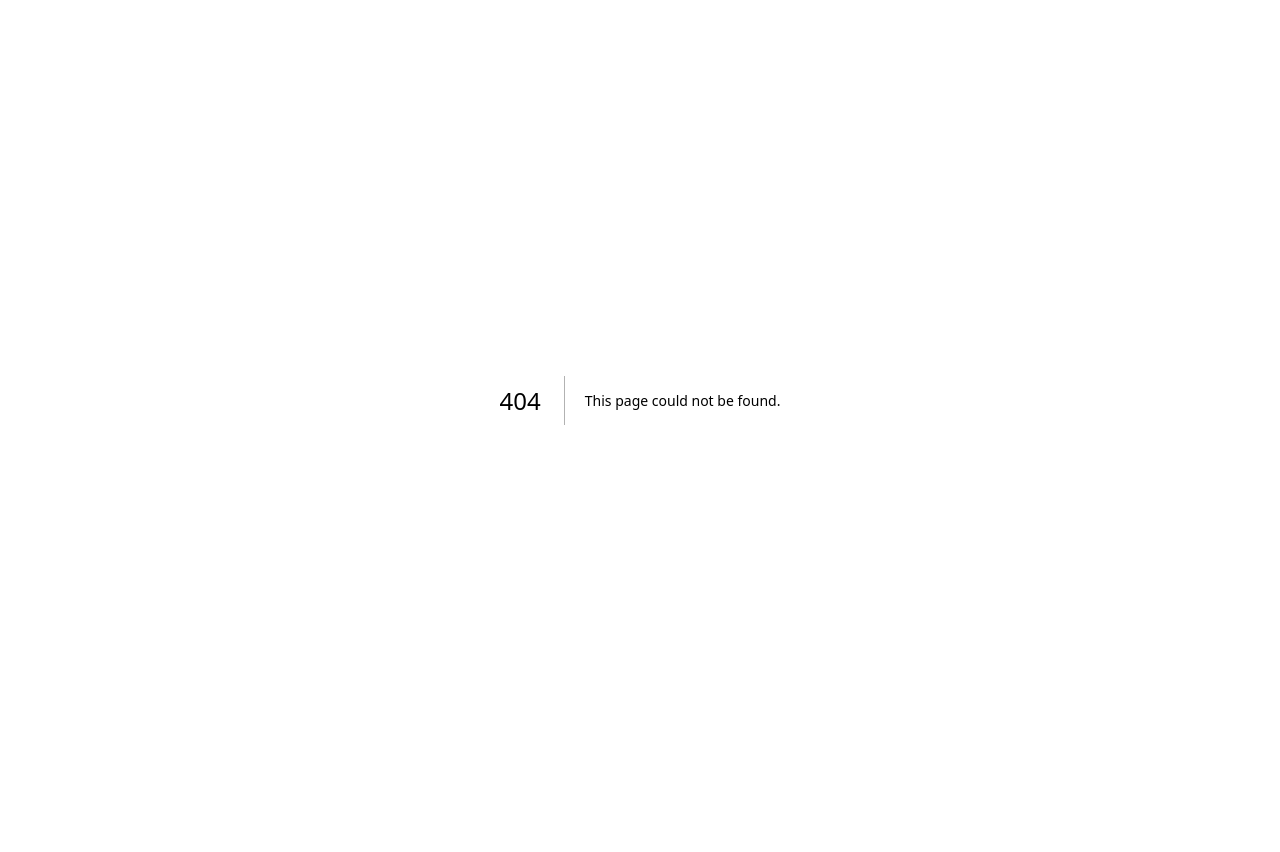
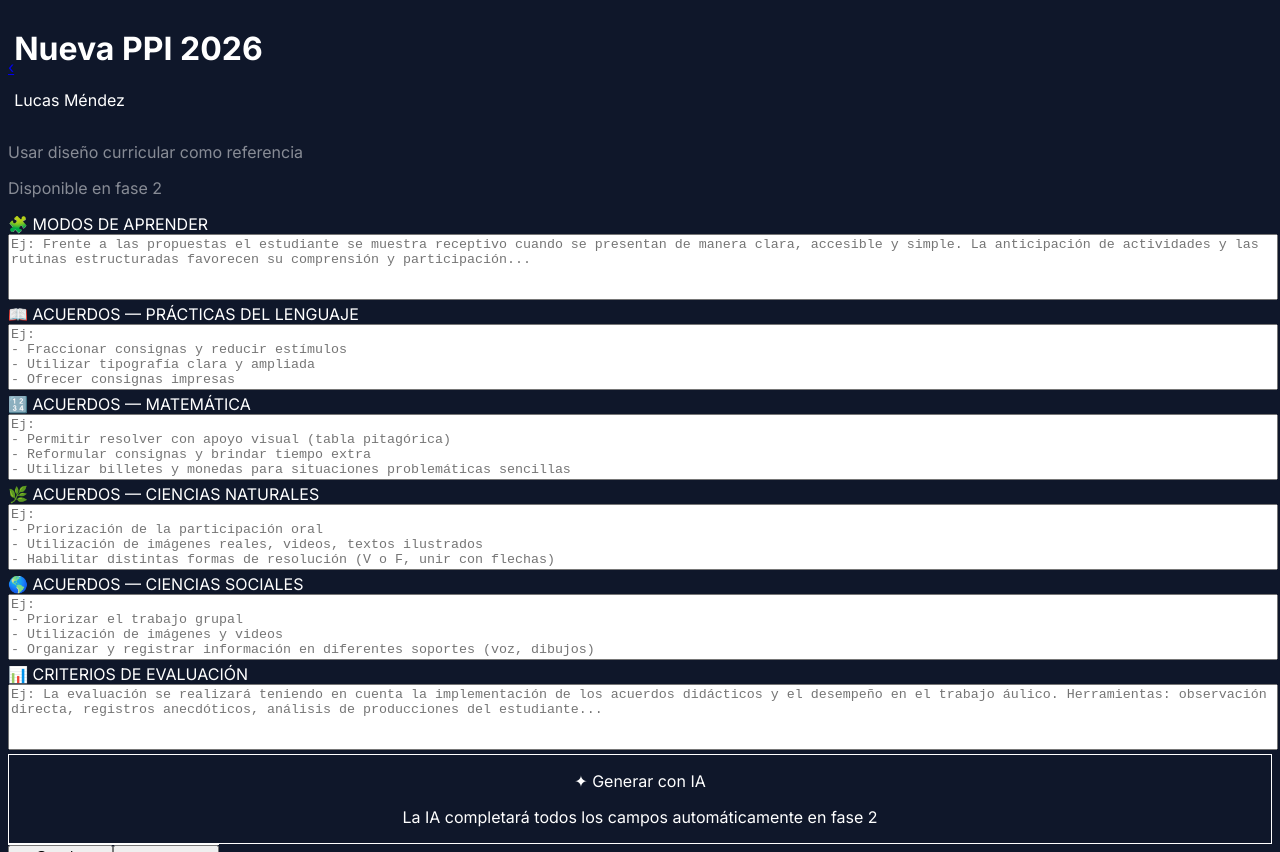
Before and after one commit to ariamayorista-creator/edu-especial, a Next.js app: page /ppi/lucas/nuevo in a window 1280 px wide. Before the commit this address had no page. Before the commit the page ends 800 px from the top, so only its background shows below. Built offline with nearby package versions, Linux system fonts and the light colour scheme.

Commit message:
feat: páginas PPI (índice, lista, formulario)

```diff
--- /dev/null
+++ b/app/(app)/ppi/[slug]/nuevo/page.tsx
@@ -0,0 +1,140 @@
+'use client'
+import { useState } from 'react'
+import { useParams, useRouter } from 'next/navigation'
+import { getAlumno } from '@/lib/mock'
+import { notFound } from 'next/navigation'
+import Link from 'next/link'
+
+const CAMPOS = [
+  {
+    key: 'modos_aprender',
+    label: 'Modos de aprender',
+    emoji: '🧩',
+    placeholder: 'Ej: Frente a las propuestas el estudiante se muestra receptivo cuando se presentan de manera clara, accesible y simple. La anticipación de actividades y las rutinas estructuradas favorecen su comprensión y participación...',
+  },
+  {
+    key: 'acuerdos_lengua',
+    label: 'Acuerdos — Prácticas del Lenguaje',
+    emoji: '📖',
+    placeholder: 'Ej:\n- Fraccionar consignas y reducir estímulos\n- Utilizar tipografía clara y ampliada\n- Ofrecer consignas impresas\n- Evitar la copia sin sentido, priorizando el abordaje de las propuestas',
+  },
+  {
+    key: 'acuerdos_matematica',
+    label: 'Acuerdos — Matemática',
+    emoji: '🔢',
+    placeholder: 'Ej:\n- Permitir resolver con apoyo visual (tabla pitagórica)\n- Reformular consignas y brindar tiempo extra\n- Utilizar billetes y monedas para situaciones problemáticas sencillas',
+  },
+  {
+    key: 'acuerdos_naturales',
+    label: 'Acuerdos — Ciencias Naturales',
+    emoji: '🌿',
+    placeholder: 'Ej:\n- Priorización de la participación oral\n- Utilización de imágenes reales, videos, textos ilustrados\n- Habilitar distintas formas de resolución (V o F, unir con flechas)',
+  },
+  {
+    key: 'acuerdos_sociales',
+    label: 'Acuerdos — Ciencias Sociales',
+    emoji: '🌎',
+    placeholder: 'Ej:\n- Priorizar el trabajo grupal\n- Utilización de imágenes y videos\n- Organizar y registrar información en diferentes soportes (voz, dibujos)',
+  },
+  {
+    key: 'criterios',
+    label: 'Criterios de evaluación',
+    emoji: '📊',
+    placeholder: 'Ej: La evaluación se realizará teniendo en cuenta la implementación de los acuerdos didácticos y el desempeño en el trabajo áulico. Herramientas: observación directa, registros anecdóticos, análisis de producciones del estudiante...',
+  },
+]
+
+export default function NuevaPPIPage() {
+  const { slug } = useParams() as { slug: string }
+  const router = useRouter()
+  const alumno = getAlumno(slug)
+  if (!alumno) notFound()
+
+  const [form, setForm] = useState<Record<string, string>>(
+    Object.fromEntries(CAMPOS.map(c => [c.key, '']))
+  )
+  const [toast, setToast] = useState('')
+
+  function setField(key: string, value: string) {
+    setForm(prev => ({ ...prev, [key]: value }))
+  }
+
+  function mostrarToast(msg: string) {
+    setToast(msg)
+    setTimeout(() => setToast(''), 2500)
+  }
+
+  function guardarBorrador() {
+    mostrarToast('Borrador guardado ✓')
+  }
+
+  function finalizar() {
+    mostrarToast('PPI finalizada ✓')
+    setTimeout(() => router.push(`/ppi/${slug}`), 1500)
+  }
+
+  return (
+    <div className="p-4 pb-36">
+      <div className="flex items-center gap-3 mb-4 pt-6">
+        <Link href={`/ppi/${slug}`} className="text-slate-400 text-2xl leading-none">‹</Link>
+        <div>
+          <h1 className="text-xl font-bold text-white">Nueva PPI {new Date().getFullYear()}</h1>
+          <p className="text-slate-400 text-sm">{alumno.nombre} {alumno.apellido}</p>
+        </div>
+      </div>
+
+      {/* Toggle IA (placeholder) */}
+      <div className="bg-slate-800 rounded-2xl p-4 mb-6 flex items-center justify-between opacity-50">
+        <div>
+          <p className="text-white text-sm font-medium">Usar diseño curricular como referencia</p>
+          <p className="text-slate-400 text-xs">Disponible en fase 2</p>
+        </div>
+        <div className="w-11 h-6 bg-slate-600 rounded-full flex-shrink-0" />
+      </div>
+
+      <div className="space-y-5">
+        {CAMPOS.map(campo => (
+          <div key={campo.key}>
+            <label className="block text-slate-400 text-xs font-semibold uppercase tracking-wide mb-2">
+              {campo.emoji} {campo.label}
+            </label>
+            <textarea
+              value={form[campo.key]}
+              onChange={e => setField(campo.key, e.target.value)}
+              placeholder={campo.placeholder}
+              rows={4}
+              className="w-full bg-slate-800 text-white rounded-2xl p-4 text-sm placeholder:text-slate-600 outline-none focus:ring-2 focus:ring-indigo-500 resize-none"
+            />
+          </div>
+        ))}
+      </div>
+
+      {/* Caja IA placeholder */}
+      <div className="mt-6 bg-slate-800 rounded-2xl p-4 border border-slate-700 text-center">
+        <p className="text-indigo-400 text-sm font-medium mb-1">✦ Generar con IA</p>
+        <p className="text-slate-500 text-xs">La IA completará todos los campos automáticamente en fase 2</p>
+      </div>
+
+      {/* Toast */}
+      {toast && (
+        <div className="fixed top-6 left-1/2 -translate-x-1/2 bg-slate-700 text-white px-5 py-2.5 rounded-full text-sm font-medium shadow-lg z-50">
+          {toast}
+        </div>
+      )}
+
+      {/* Barra fija inferior */}
+      <div className="fixed bottom-20 left-0 right-0 p-4 bg-slate-900 border-t border-slate-800 z-40">
+        <div className="flex gap-3 max-w-2xl mx-auto">
+          <button onClick={guardarBorrador}
+            className="flex-1 bg-slate-700 text-white rounded-2xl py-3.5 font-semibold active:bg-slate-600">
+            Guardar borrador
+          </button>
+          <button onClick={finalizar}
+            className="flex-1 bg-indigo-600 text-white rounded-2xl py-3.5 font-semibold active:bg-indigo-700">
+            Finalizar PPI
+          </button>
+        </div>
+      </div>
+    </div>
+  )
+}
--- /dev/null
+++ b/app/(app)/ppi/[slug]/page.tsx
@@ -0,0 +1,44 @@
+import { getAlumno } from '@/lib/mock'
+import { notFound } from 'next/navigation'
+import Link from 'next/link'
+
+export default function PPIAlumnoPage({ params }: { params: { slug: string } }) {
+  const alumno = getAlumno(params.slug)
+  if (!alumno) notFound()
+
+  const añoActual = new Date().getFullYear()
+  // PPI de ejemplo hardcodeado
+  const ppis = [{ año: añoActual - 1, estado: 'finalizado' }]
+
+  return (
+    <div className="p-4">
+      <div className="flex items-center gap-3 mb-6 pt-6">
+        <Link href="/ppi" className="text-slate-400 text-2xl leading-none">‹</Link>
+        <div>
+          <h1 className="text-xl font-bold text-white">PPI</h1>
+          <p className="text-slate-400 text-sm">{alumno.nombre} {alumno.apellido}</p>
+        </div>
+      </div>
+
+      <Link href={`/ppi/${alumno.slug}/nuevo`}
+        className="block w-full bg-indigo-600 text-white rounded-2xl py-4 text-center font-semibold mb-6 active:bg-indigo-700 transition-colors">
+        + Nueva PPI {añoActual}
+      </Link>
+
+      <p className="text-slate-500 text-xs font-semibold uppercase tracking-wide mb-3 px-1">Anteriores</p>
+      <div className="space-y-2">
+        {ppis.map(ppi => (
+          <div key={ppi.año} className="bg-slate-800 rounded-2xl p-4 flex items-center justify-between">
+            <div>
+              <p className="text-white font-semibold">PPI {ppi.año}</p>
+              <p className="text-slate-400 text-sm">Propuesta Pedagógica Individual</p>
+            </div>
+            <span className="bg-emerald-100 text-emerald-700 text-xs font-semibold px-3 py-1 rounded-full">
+              ✓ Finalizado
+            </span>
+          </div>
+        ))}
+      </div>
+    </div>
+  )
+}
--- /dev/null
+++ b/app/(app)/ppi/page.tsx
@@ -0,0 +1,29 @@
+import { ALUMNOS, getColorDiagnostico, getIniciales } from '@/lib/mock'
+import Link from 'next/link'
+
+export default function PPIIndexPage() {
+  return (
+    <div className="p-4">
+      <h1 className="text-2xl font-bold text-white mb-1 pt-6">PPI</h1>
+      <p className="text-slate-400 text-sm mb-6">Seleccioná un alumno</p>
+      <div className="space-y-2">
+        {ALUMNOS.map(alumno => {
+          const c = getColorDiagnostico(alumno.diagnostico)
+          return (
+            <Link key={alumno.slug} href={`/ppi/${alumno.slug}`}
+              className="flex items-center gap-3 bg-slate-800 rounded-2xl p-4 active:bg-slate-700 transition-colors">
+              <div className={`${c.bg} w-10 h-10 rounded-full flex items-center justify-center text-white font-bold text-sm flex-shrink-0`}>
+                {getIniciales(alumno.nombre, alumno.apellido)}
+              </div>
+              <div className="flex-1 min-w-0">
+                <p className="text-white font-medium">{alumno.nombre} {alumno.apellido}</p>
+                <p className="text-slate-400 text-xs truncate">{alumno.colegio.nombre}</p>
+              </div>
+              <span className="text-slate-500 text-xl">›</span>
+            </Link>
+          )
+        })}
+      </div>
+    </div>
+  )
+}
```
